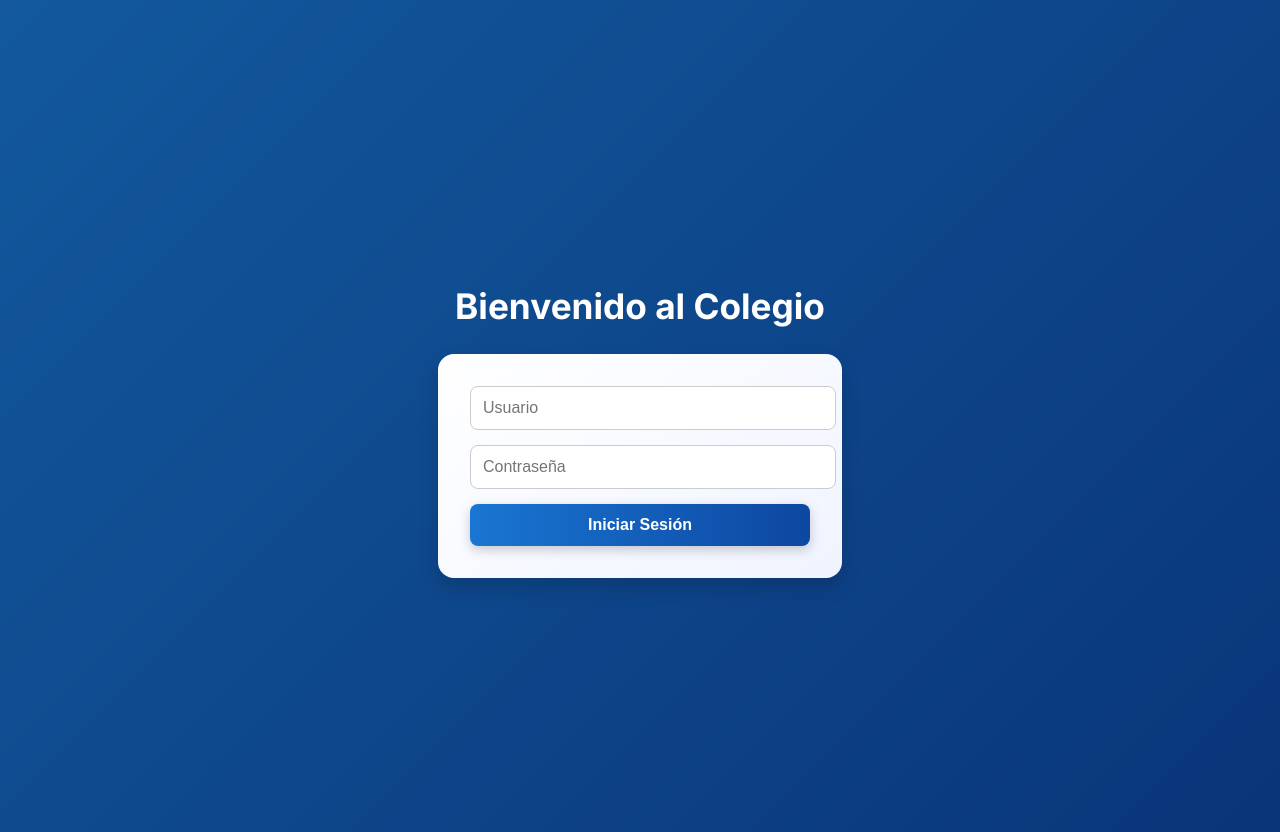
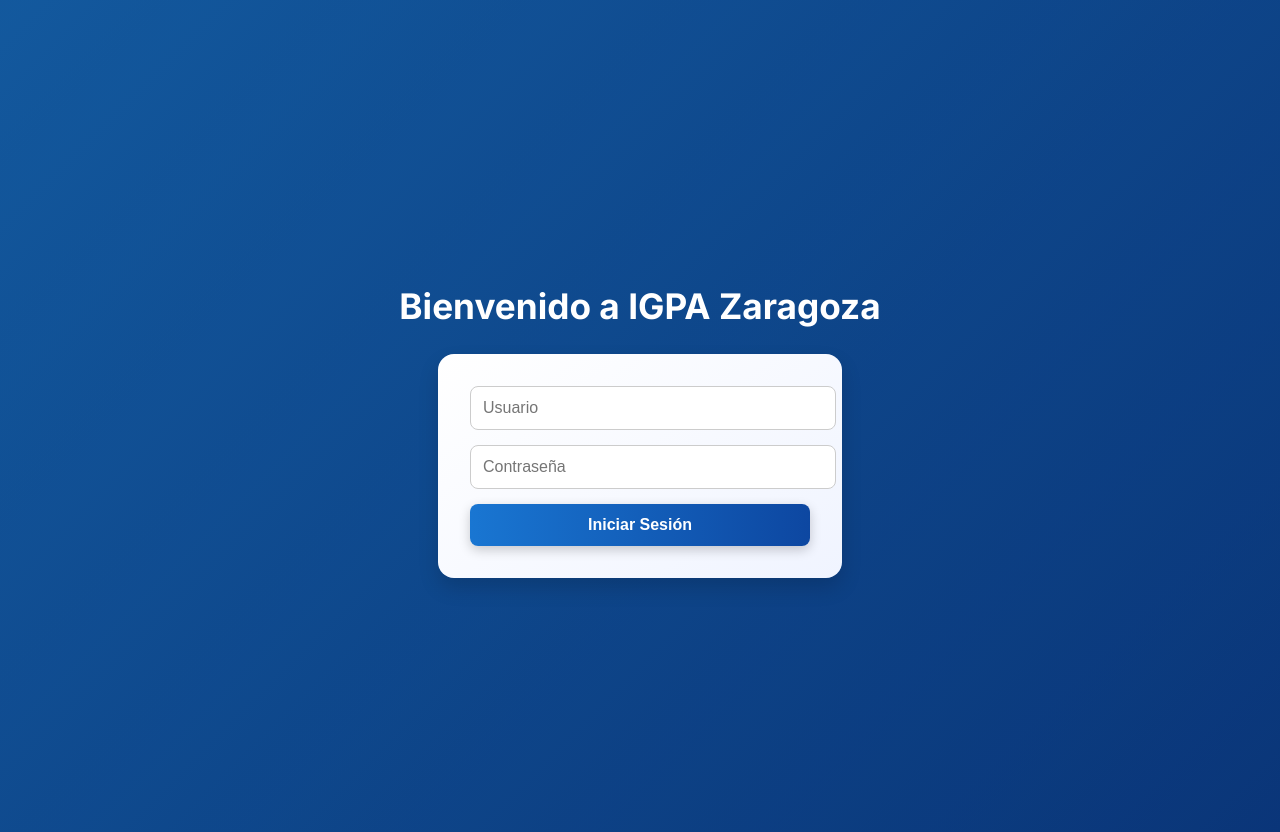
Before and after one commit to NorimRF/IGPA.github.io, a plain HTML site: page index.html in a window 1280 px wide. Drawn offline with Linux system fonts and the light colour scheme.

Commit message:
Update index.html

```diff
--- a/index.html
+++ b/index.html
@@ -8,7 +8,7 @@
 </head>
 <body>
   <div class="login-container">
-    <h1>Bienvenido al Colegio</h1>
+    <h1>Bienvenido a IGPA Zaragoza</h1>
     <form id="loginForm">
       <input type="text" id="usuario" placeholder="Usuario" required />
       <input type="password" id="contrasena" placeholder="Contraseña" required />
@@ -18,4 +18,5 @@
 
   <script src="login.js"></script>
 </body>
+
 </html>
```
